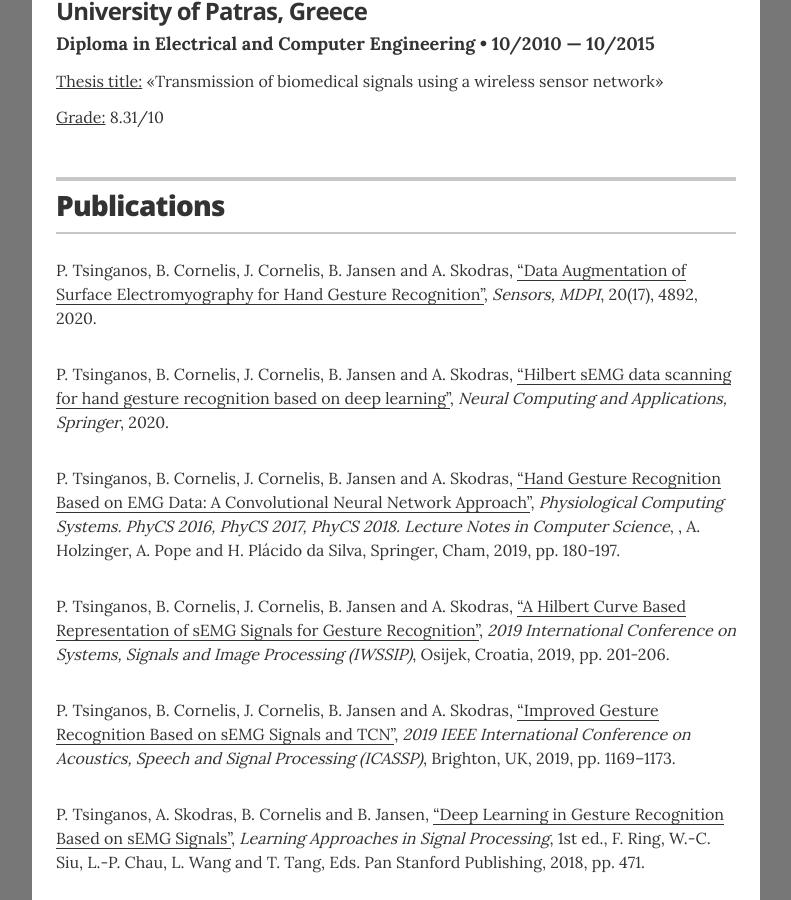
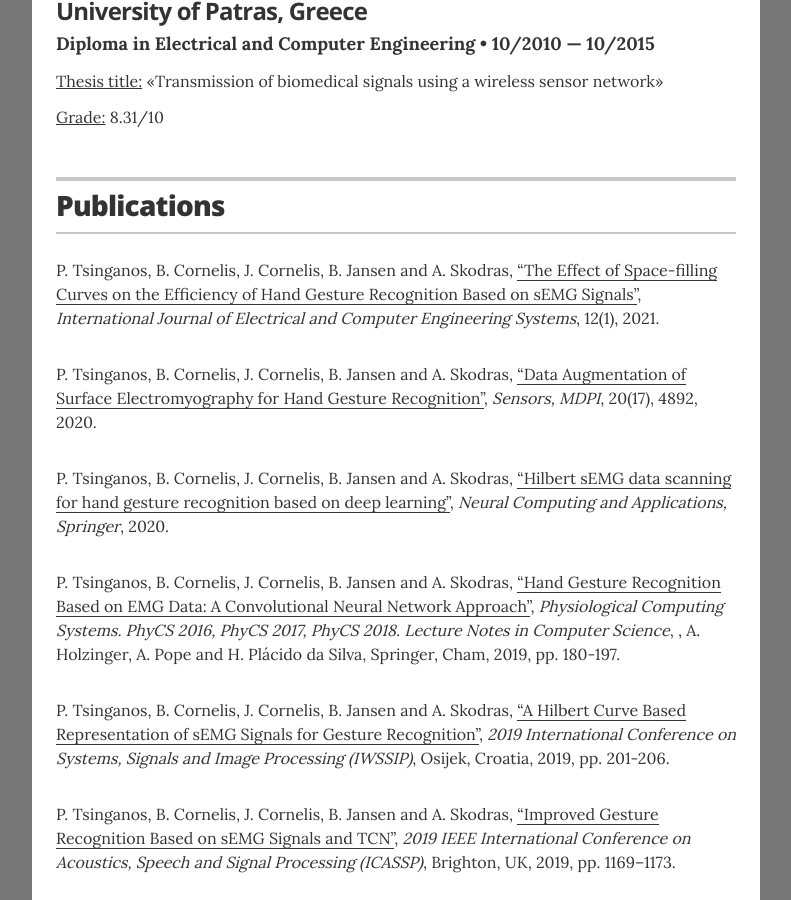
Before and after one commit to ptsinganos/ptsinganos.github.io, a Jekyll site: the page built from index.html, in a window 1280 px wide and 900 px high, scrolled down 957 px. Shown: the whole window, without its empty margins (244-1035 px from the left). Built offline with Jekyll 4.4.1, drawn with Linux system fonts in a browser that asks for light colours.

Commit message:
Update publications.yml

```diff
--- a/_data/publications.yml
+++ b/_data/publications.yml
@@ -7,6 +7,16 @@
 #  year: 2019
 #  pages:
 #  url:
+
+- authors: P. Tsinganos, B. Cornelis, J. Cornelis, B. Jansen and A. Skodras
+  title: “The Effect of Space-filling Curves on the Efficiency of Hand Gesture Recognition Based on sEMG Signals”
+  journal:
+    title: International Journal of Electrical and Computer Engineering Systems
+    volume: 12
+    issue: 1
+    pages: 23-31
+  year: 2021
+  url: https://doi.org/10.32985/ijeces.12.1.3
 
 - authors: P. Tsinganos, B. Cornelis, J. Cornelis, B. Jansen and A. Skodras
   title: “Data Augmentation of Surface Electromyography for Hand Gesture Recognition”
```
